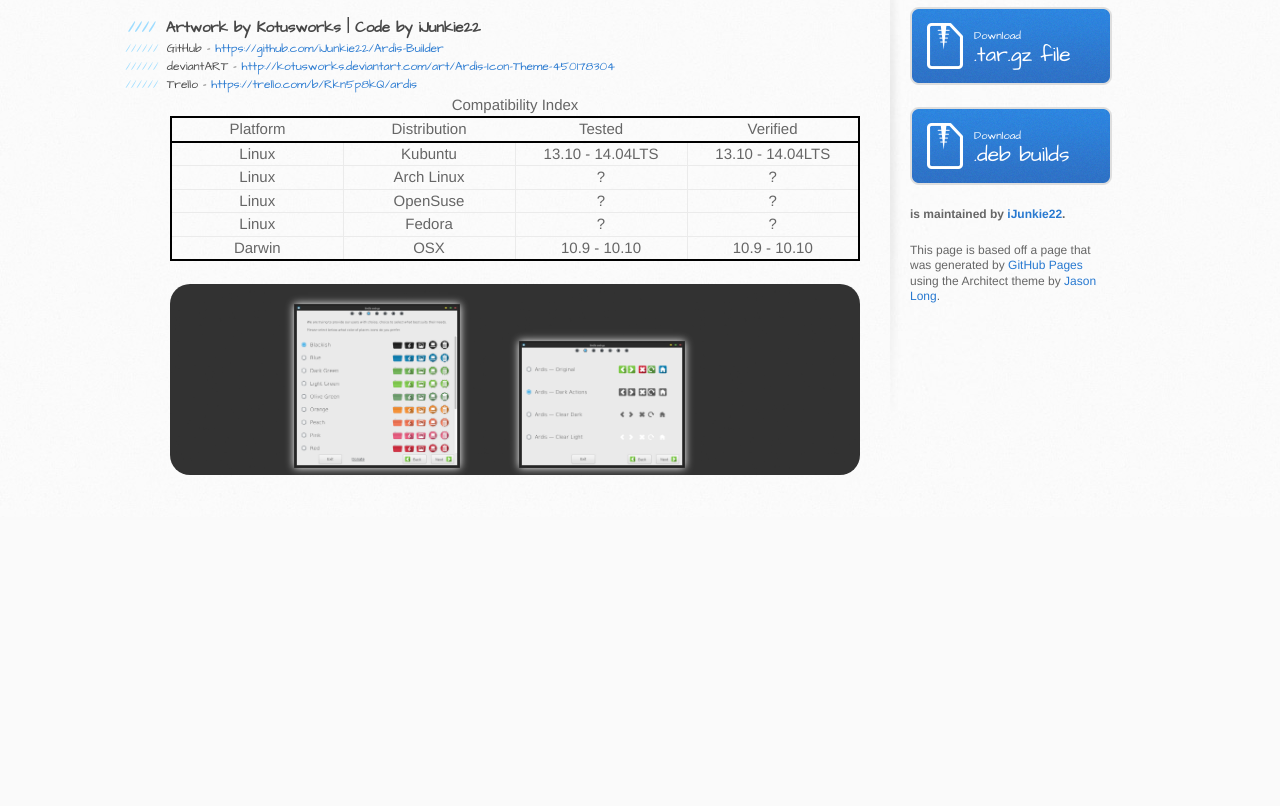
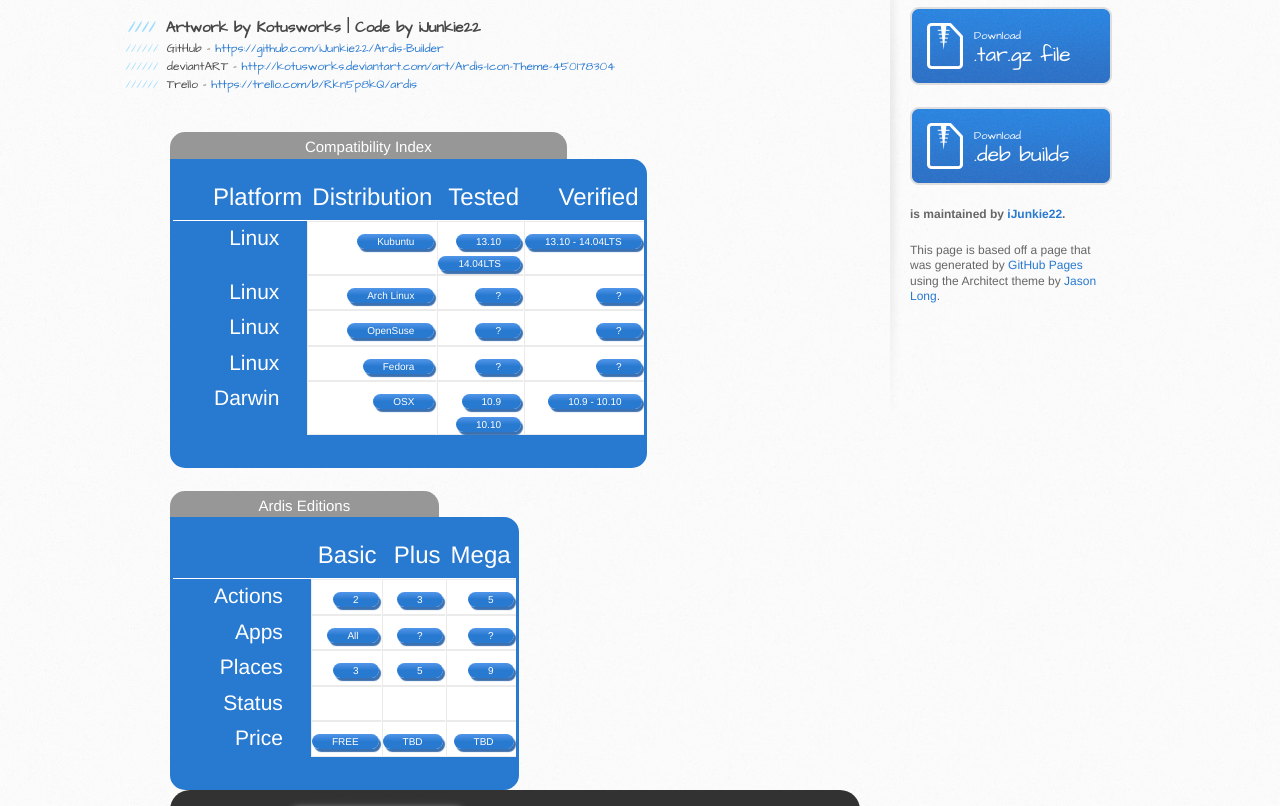
Before and after one commit to iJunkie22/Ardis-Builder, a plain HTML site: page index.html in a window 1280 px wide. Shown: the part 359-1165 px from the top of the page. Before the commit the page ends 876 px from the top, so only its background shows below. Drawn offline with Linux system fonts and the light colour scheme.

Commit message:
Added additional styling for tables

```diff
--- a/index.html
+++ b/index.html
@@ -7,7 +7,7 @@
     <link href='https://fonts.googleapis.com/css?family=Architects+Daughter' rel='stylesheet' type='text/css'>
     <link rel="stylesheet" type="text/css" href="stylesheets/stylesheet.css" media="screen">
     <link rel="stylesheet" type="text/css" href="stylesheets/pygment_trac.css" media="screen">
-    <link rel="stylesheet" type="text/css" href="stylesheets/print.css" media="print">
+    <!-- <link rel="stylesheet" type="text/css" href="stylesheets/print.css" media="print"> -->
 
     <!--[if lt IE 9]>
     <script src="//html5shiv.googlecode.com/svn/trunk/html5.js"></script>
@@ -46,32 +46,57 @@
 
 <h6>
 <a id="trello---httpstrellocombrkn5p8kqardis" class="anchor" href="#trello---httpstrellocombrkn5p8kqardis"><span class="octicon octicon-link"></span></a>Trello - <a href="https://trello.com/b/Rkn5p8kQ/ardis">https://trello.com/b/Rkn5p8kQ/ardis</a>
-</h6>
+</h6><hr>
 
         <table id="compat-index-table">
-            <caption>Compatibility Index</caption>
+            <caption><span>Compatibility Index</span></caption>
+        <thead>
+            <tr>
+            <th>Platform</th><th>Distribution</th><th>Tested</th><th>Verified</th>
         <tr>
-
-            <th>Platform</th><th>Distribution</th><th>Tested</th><th>Verified</th>
+        </thead>
+        <tr>
+            <td><span>Linux</span></td><td><span>Kubuntu</span></td><td><span>13.10</span><br><span>14.04LTS</span></td><td><span>13.10 - 14.04LTS</span></td>
         </tr>
         <tr>
-            <td>Linux</td><td>Kubuntu</td><td>13.10 - 14.04LTS</td><td>13.10 - 14.04LTS</td>
+            <td><span>Linux</span></td><td><span>Arch Linux</span></td><td><span>?</span></td><td><span>?</span></td>
         </tr>
         <tr>
-            <td>Linux</td><td>Arch Linux</td><td>?</td><td>?</td>
+            <td><span>Linux</span></td><td><span>OpenSuse</span></td><td><span>?</span></td><td><span>?</span></td>
         </tr>
         <tr>
-            <td>Linux</td><td>OpenSuse</td><td>?</td><td>?</td>
+            <td><span>Linux</span></td><td><span>Fedora</span></td><td><span>?</span></td><td><span>?</span></td>
         </tr>
         <tr>
-            <td>Linux</td><td>Fedora</td><td>?</td><td>?</td>
-        </tr>
-        <tr>
-            <td>Darwin</td><td>OSX</td><td>10.9 - 10.10</td><td>10.9 - 10.10</td>
+            <td><span>Darwin</span></td><td><span>OSX</span></td><td><span>10.9</span><br><span>10.10</span></td><td><span>10.9 - 10.10</span></td>
         </tr>
 
     </table>
     <br>
+    <table id="ardis-packs-table">
+            <caption><span>Ardis Editions</span></caption>
+        <tr>
+
+            <th></th><th>Basic</th><th>Plus</th><th>Mega</th>
+        </tr>
+        <tr>
+            <td><span>Actions</span></td><td><span>2</span></td><td><span>3</span></td><td><span>5</span></td>
+        </tr>
+        <tr>
+            <td><span>Apps</span></td><td><span>All</span></td><td><span>?</span></td><td><span>?</span></td>
+        </tr>
+        <tr>
+            <td><span>Places</span></td><td><span>3</span></td><td><span>5</span></td><td><span>9</span></td>
+        </tr>
+        <tr>
+            <td><span>Status</span></td><td></td><td></td><td></td>
+        </tr>
+        <tr>
+            <td><span>Price</span></td><td><span>FREE</span></td><td><span>TBD</span></td><td><span>TBD</span></td>
+        </tr>
+
+    </table>
+
 
     <p class="screenshot">
     <img class="screenshot" src="images/screenshots/places.png" alt="Ardis Setup Screenshot2" >
--- a/stylesheets/stylesheet.css
+++ b/stylesheets/stylesheet.css
@@ -38,7 +38,7 @@ table {
 body {
   font-size: 15px;
   line-height: 1.5;
-  background: #fafafa url(../images/body-bg.jpg) 0 0 repeat;
+  background: #fafafa url('../images/body-bg.jpg') 0 0 repeat;
   font-family: 'Helvetica Neue', Helvetica, Arial, serif;
   font-weight: 400;
   color: #666;
@@ -55,7 +55,7 @@ header {
   padding-top: 40px;
   padding-bottom: 40px;
   font-family: 'Architects Daughter', 'Helvetica Neue', Helvetica, Arial, serif;
-  background: #2e7bcf url(../images/header-bg.jpg) 0 0 repeat-x;
+  background: #2e7bcf url('../images/header-bg.jpg') 0 0 repeat-x;
   border-bottom: solid 1px #275da1;
   position: relative;
   z-index: 10000;
@@ -138,13 +138,13 @@ header a.button {
   position: absolute;
   right: 0;
   top: 0;
-  background: transparent url(../images/github-button.png) 0 0 no-repeat;
+  background: transparent url('../images/github-button.png') 0 0 no-repeat;
 }
 aside a.button {
   width: 138px;
   padding-left: 64px;
   display: block;
-  background: transparent url(../images/download-button.png) 0 0 no-repeat;
+  background: transparent url('../images/download-button.png') 0 0 no-repeat;
   margin-bottom: 20px;
   font-size: 21px;
 }
@@ -235,7 +235,7 @@ form {
   font-size: 40px;
   font-weight: bold;
   margin-bottom: 8px;
-  color: #474747;
+  color: #555050;
 }
 #main-content h2:before {
   content: "//";
@@ -484,15 +484,111 @@ p.screenshot {
     border-radius: 20px;
 }
 table {
-    border: 2px solid black;
-    border-collapse: collapse;
-    width: 100%;
-    padding-top: 30px;
+    width: auto;
+    color: white;
+    background-color: #2879d0;
+    /*border: 2px solid black;
+    border-collapse: collapse;*/
+    /*width: 100%;*/
+    padding-top: 0px;
     padding-bottom: 30px;
+    border-color: #2879d0;
+    border-top-right-radius: 15px;
+    border-bottom-right-radius: 15px;
+    border-bottom-left-radius: 15px;
+    border-width: 3px;
+    border-collapse: separate;
+    font-family: 'Helvetica Neue', Helvetica, Arial, serif;
+    font-weight: 100;
+}
+tbody {
+    border-radius: inherit;
 }
 th {
-    width: 25%;
-    border-bottom: 2px solid black;
+    /*width: 25%;*/
+    border-bottom: 1px solid white;
+    text-align: end;
+    padding: 17px 5px 5px 5px;
+    font-family: 'Helvetica Neue', Helvetica, Arial, serif;
+    font-weight: 100;
+    font-size: 1.6em;
+}
+td:nth-child(n+1) {
+    border-right-width: 1px;
+    border-right-style: dashed;
+    border-right-color: inherit;
+    /*border-right: 1px dashed rgba(125, 125, 125, 0.5);*/
+    border-collapse: collapse;
+    background-color: white;
+
+}
+td:last-child {
+    border-right: none;
+}
+td {
+    /*padding: 17px 5px 5px 5px;*/
+    text-align: end;
+
+    }
+
+td:first-child {
+    border-color: #2879d0;
+    /*border-collapse: collapse;*/
+    color: inherit;
+    background-color: inherit;
+    /*background-clip: border-box;*/
+    /*border-radius: 30px;*/
+    padding: 0px 5px 2px 20px;
+    /*width: auto;*/
+
+    }
+
+td:nth-child(n+1) span {
+    color: white;
+    background: -webkit-linear-gradient(#5196ea 0%, #2879d0 50%);
+    /*background-color: rgba(4, 255, 54, 0.6);
+    border: 2px solid #2879d0;*/
+    /*background-color: #2879d0;*/
+    /*background-clip: border-box;*/
+    border-radius: 30px;
+    padding: 2px 20px 2px 20px;
+    /*font-weight: 100;*/
+    border-collapse: separate;
+    background-clip: border-box;
+    box-shadow: 2px 3px 1px #3b70b1;
+    margin-right: 2px;
+    margin-bottom: 3px;
+    font-size: x-small;
+    font-weight: 300;
+    /*display: table-cell;*/
+
+}
+td:first-child span {
+    background: none;
+    box-sizing: content-box;
+    font-family: 'Helvetica Neue', Helvetica, Arial, serif;
+    font-size: 1.4em;
+    box-shadow: none;
+}
+
+caption {
+    background-color: #979797;
+    background-clip: border-box;
+    border: 4px solid #979797;
+    border-bottom-width: 0px;
+    border-top-left-radius: 15px;
+    border-top-right-radius: 15px;
+    margin-left: 0px;
+    margin-right: 80px;
+
+}
+caption span {
+    margin-left: auto;
+    margin-right: auto;
+    padding: 0px 20px 0px 20px;
+    border-collapse: collapse;
+    vertical-align: bottom;
+
 }
 
 /* Mobile Landscape Size to Tablet Portrait (devices and browsers) */
```
